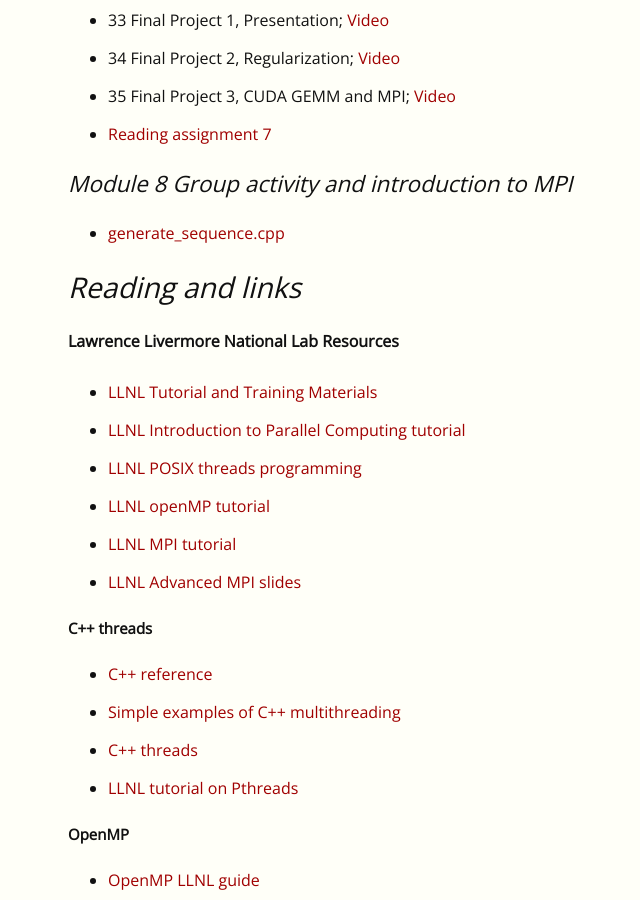
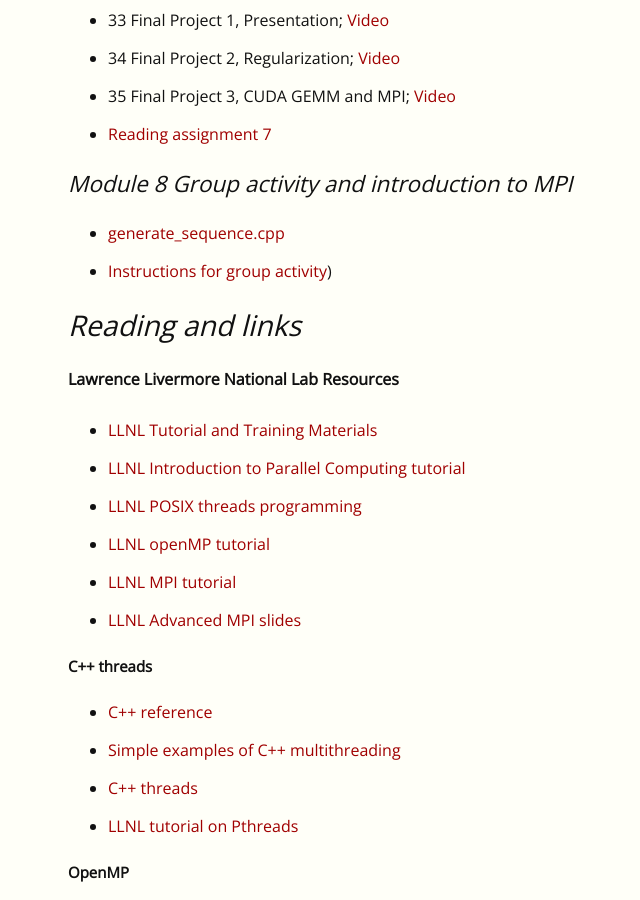
Before and after one commit to EricDarve/cme213-spring-2021, a Jekyll site: the page built from index.md, in a window 1280 px wide and 900 px high, scrolled down 3536 px. Shown: the whole window, without its empty margins (92-732 px from the left). Built offline with Jekyll 4.4.1, drawn with Linux system fonts in a browser that asks for light colours.

Commit message:
Lecture 15

```diff
--- a/index.md
+++ b/index.md
@@ -112,6 +112,7 @@
 ### Module 8 Group activity and introduction to MPI
 
 - [generate_sequence.cpp](Code/generate_sequence.cpp)
+- [Instructions for group activity](Lecture Slides/Lecture_15.pdf))
 
 ## Reading and links
 
```
Also changed, not shown: 1 other file.
